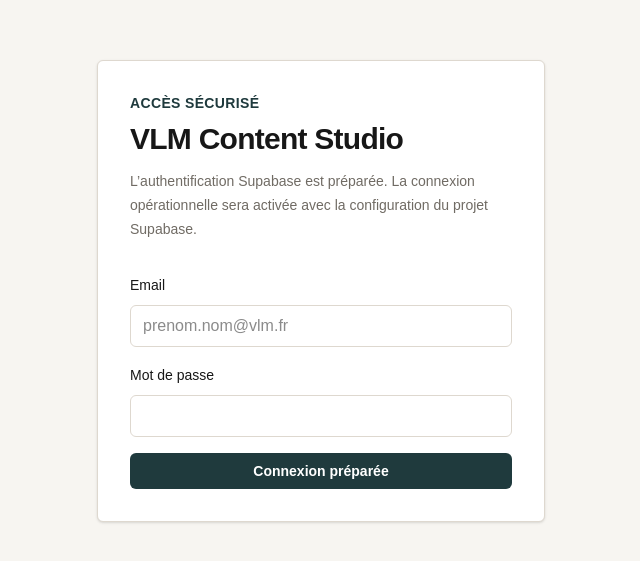
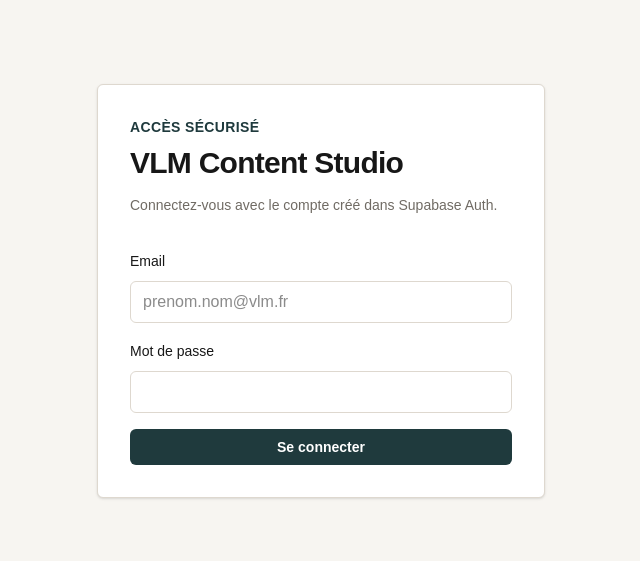
Before and after one commit to Heklia/vlm-content-studio, a Next.js app: page /login in a window 1280 px wide. Shown: the part 109-670 px from the top of the page, without its empty margins (319-959 px from the left). Built offline with nearby package versions, Linux system fonts and the light colour scheme.

Commit message:
fix: enable Supabase password login

```diff
--- a/app/(auth)/login/page.tsx
+++ b/app/(auth)/login/page.tsx
@@ -1,22 +1,49 @@
+import { signInWithPassword } from "@/services/auth/actions";
 import { PageTitle } from "@/shared/ui/PageTitle";
 
-export default function LoginPage() {
+type LoginPageProps = {
+  searchParams: Promise<{
+    error?: string;
+  }>;
+};
+
+const errorMessages: Record<string, string> = {
+  configuration:
+    "Supabase n’est pas encore configuré dans les variables d’environnement.",
+  inactive_profile: "Ce profil utilisateur est désactivé.",
+  invalid_credentials: "Email ou mot de passe incorrect.",
+  missing_credentials: "Merci de renseigner l’email et le mot de passe.",
+  missing_profile:
+    "L’utilisateur existe dans Supabase Auth, mais aucun profil applicatif actif n’est associé.",
+};
+
+export default async function LoginPage({ searchParams }: LoginPageProps) {
+  const { error } = await searchParams;
+  const errorMessage = error ? errorMessages[error] : null;
+
   return (
     <main className="flex min-h-screen items-center justify-center px-6">
       <section className="w-full max-w-md rounded-md border border-[var(--border)] bg-[var(--surface)] p-8 shadow-sm">
         <PageTitle
           eyebrow="Accès sécurisé"
           title="VLM Content Studio"
-          description="L’authentification Supabase est préparée. La connexion opérationnelle sera activée avec la configuration du projet Supabase."
+          description="Connectez-vous avec le compte créé dans Supabase Auth."
         />
 
-        <form className="mt-8 space-y-4">
+        {errorMessage ? (
+          <p className="mt-6 rounded-md border border-red-200 bg-red-50 px-4 py-3 text-sm text-red-800">
+            {errorMessage}
+          </p>
+        ) : null}
+
+        <form action={signInWithPassword} className="mt-8 space-y-4">
           <label className="block">
             <span className="text-sm font-medium">Email</span>
             <input
               className="mt-2 w-full rounded-md border border-[var(--border)] px-3 py-2"
               name="email"
               placeholder="prenom.nom@vlm.fr"
+              required
               type="email"
             />
           </label>
@@ -25,14 +52,15 @@ export default function LoginPage() {
             <input
               className="mt-2 w-full rounded-md border border-[var(--border)] px-3 py-2"
               name="password"
+              required
               type="password"
             />
           </label>
           <button
             className="w-full rounded-md bg-[var(--accent)] px-4 py-2 text-sm font-semibold text-white"
-            type="button"
+            type="submit"
           >
-            Connexion préparée
+            Se connecter
           </button>
         </form>
       </section>
--- /dev/null
+++ b/services/auth/actions.ts
@@ -0,0 +1,62 @@
+"use server";
+
+import { redirect } from "next/navigation";
+import { getSupabaseConfig } from "@/infrastructure/supabase/env";
+import { createClient } from "@/infrastructure/supabase/server";
+import { getUserProfileByAuthUserId } from "@/repositories/users/user-profiles-repository";
+
+function getRequiredFormValue(formData: FormData, key: string) {
+  const value = formData.get(key);
+
+  if (typeof value !== "string") {
+    return "";
+  }
+
+  return value.trim();
+}
+
+export async function signInWithPassword(formData: FormData) {
+  if (!getSupabaseConfig().isConfigured) {
+    redirect("/login?error=configuration");
+  }
+
+  const email = getRequiredFormValue(formData, "email");
+  const password = getRequiredFormValue(formData, "password");
+
+  if (!email || !password) {
+    redirect("/login?error=missing_credentials");
+  }
+
+  const supabase = await createClient();
+  const { data, error } = await supabase.auth.signInWithPassword({
+    email,
+    password,
+  });
+
+  if (error || !data.user) {
+    redirect("/login?error=invalid_credentials");
+  }
+
+  const profile = await getUserProfileByAuthUserId(supabase, data.user.id);
+
+  if (!profile) {
+    await supabase.auth.signOut();
+    redirect("/login?error=missing_profile");
+  }
+
+  if (!profile.isActive) {
+    await supabase.auth.signOut();
+    redirect("/login?error=inactive_profile");
+  }
+
+  redirect("/dashboard");
+}
+
+export async function signOut() {
+  if (getSupabaseConfig().isConfigured) {
+    const supabase = await createClient();
+    await supabase.auth.signOut();
+  }
+
+  redirect("/login");
+}
--- a/services/auth/require-auth.ts
+++ b/services/auth/require-auth.ts
@@ -13,8 +13,12 @@ export async function requireAuth() {
     redirect("/login");
   }
 
+  if (!currentUser.profile) {
+    redirect("/login?error=missing_profile");
+  }
+
   if (currentUser.profile && !currentUser.profile.isActive) {
-    redirect("/login");
+    redirect("/login?error=inactive_profile");
   }
 
   return currentUser;
--- a/shared/ui/Header.tsx
+++ b/shared/ui/Header.tsx
@@ -1,9 +1,21 @@
+import { signOut } from "@/services/auth/actions";
+
 export function Header() {
   return (
     <header className="border-b border-[var(--border)] bg-[var(--surface)] px-6 py-4">
       <div className="mx-auto flex max-w-6xl items-center justify-between">
         <p className="text-sm font-semibold">VLM Content Studio</p>
-        <p className="text-sm text-[var(--muted)]">Socle applicatif</p>
+        <div className="flex items-center gap-4">
+          <p className="text-sm text-[var(--muted)]">Socle applicatif</p>
+          <form action={signOut}>
+            <button
+              className="rounded-md border border-[var(--border)] px-3 py-1.5 text-sm font-medium"
+              type="submit"
+            >
+              Déconnexion
+            </button>
+          </form>
+        </div>
       </div>
     </header>
   );
```
Also changed, not shown: 2 other files (tests, documents, lock files or other folders).
